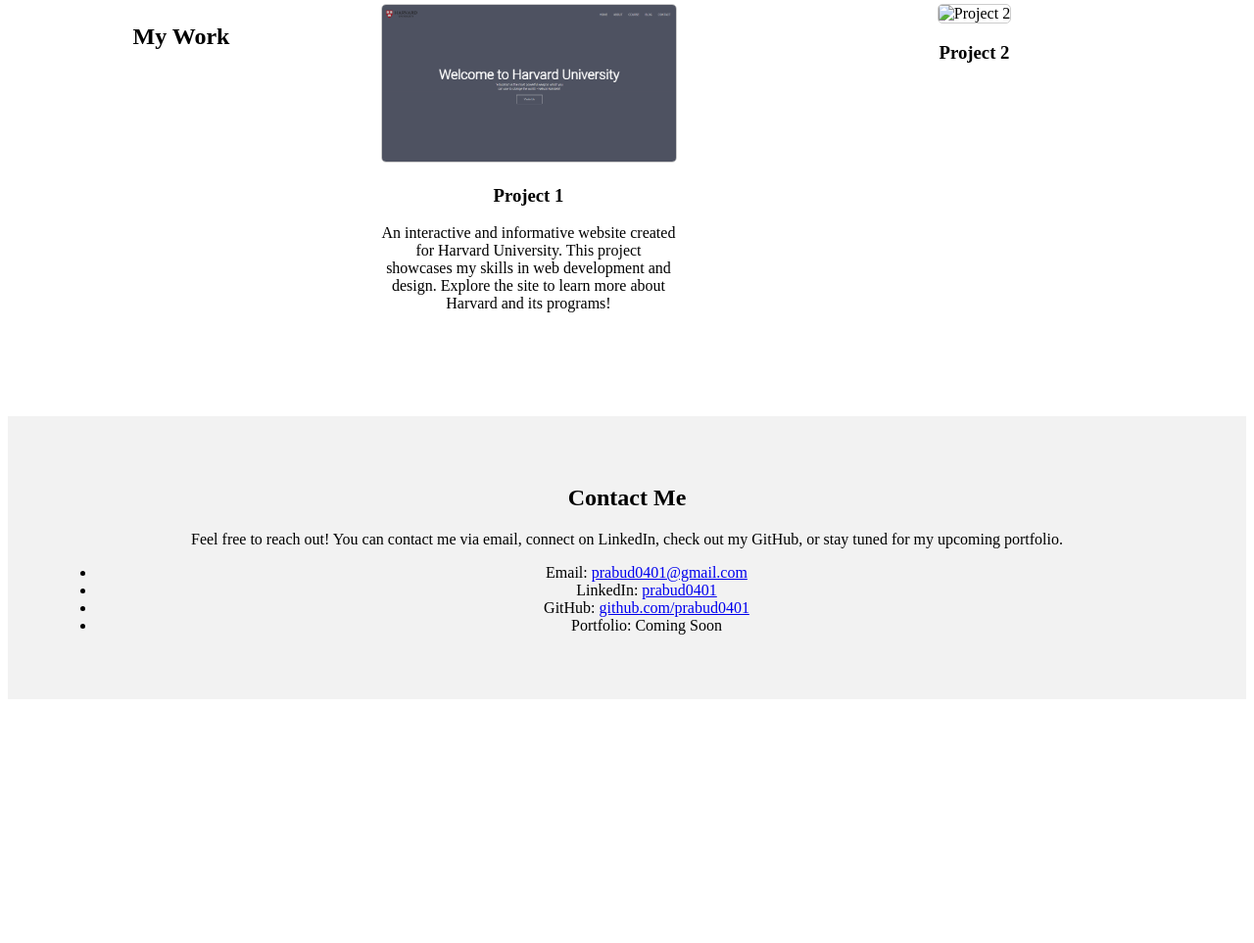
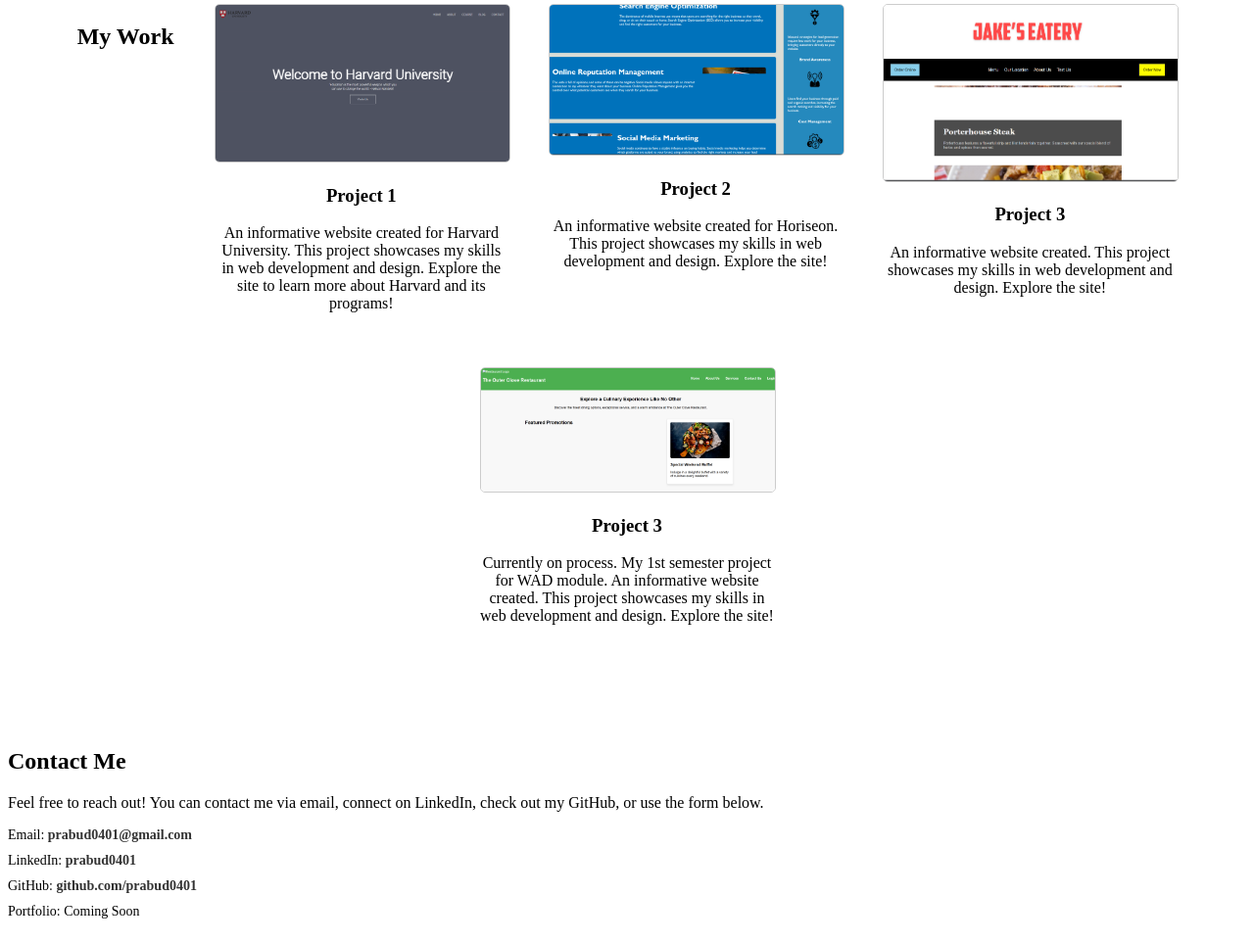
Before and after one commit to prabud0401/FlexPortfolio, a plain HTML site: page index.html in a window 1280 px wide. Shown: the part 853-1816 px from the top of the page at 98% size. Before the commit the page ends 1575 px from the top, so only its background shows below. Drawn offline with Linux system fonts and the light colour scheme; a script that the page names is missing.

Commit message:
updated style

```diff
--- a/assets/style.css
+++ b/assets/style.css
@@ -84,12 +84,29 @@
     border-radius: 5px;
 }
 
-/* Contact Section styling */
-#contact {
-    text-align: center;
-    padding: 50px;
-    background-color: #f2f2f2;
+
+
+/* Additional Contact Details Styling */
+#contact .contact-details {
+    list-style-type: none;
+    padding: 0;
 }
+
+#contact .contact-details li {
+    font-size: 14px;
+    margin-bottom: 10px;
+}
+
+#contact .contact-details a {
+    color: #333;
+    text-decoration: none;
+    font-weight: bold;
+}
+
+#contact .contact-details a:hover {
+    color: #555;
+}
+
 
 
 /* Responsive design - adjust as needed */
--- a/index.html
+++ b/index.html
@@ -38,16 +38,41 @@
             </a>
             <h3>Project 1</h3>
             <p>
-                An interactive and informative website created for Harvard University. This project showcases my skills
+                An informative website created for Harvard University. This project showcases my skills
                 in web development and design. Explore the site to learn more about Harvard and its programs!
             </p>
         </div>
         <div class="project">
-            <img src="project2.jpg" alt="Project 2">
+            <a href="https://prabud0401.github.io/accessible-marketing-site-refactor/" target="_blank" rel="noopener noreferrer">
+                <img src="images/project2.png" alt="Project 2">
+            </a>
             <h3>Project 2</h3>
-            <!-- Add project details or a link to the deployed project -->
+            <p>
+                An informative website created for Horiseon. This project showcases my skills
+                in web development and design. Explore the site!
+            </p>
         </div>
-        <!-- Add more projects as needed -->
+        <div class="project">
+            <a href="https://prabud0401.github.io/03-Stu-Jakes-Eatery/" target="_blank" rel="noopener noreferrer">
+                <img src="images/project3.png" alt="Project 3">
+            </a>
+            <h3>Project 3</h3>
+            <p>
+                An informative website created. This project showcases my skills
+                in web development and design. Explore the site!
+            </p>
+        </div>
+        <div class="project">
+            <a href="https://prabud0401.github.io/OuterCloveWebApp/" target="_blank" rel="noopener noreferrer">
+                <img src="images/project4.png" alt="Project 4">
+            </a>
+            <h3>Project 3</h3>
+            <p>
+                Currently on process. My 1st semester project for WAD module.
+                An informative website created. This project showcases my skills
+                in web development and design. Explore the site!
+            </p>
+        </div>
     </section>
 
     <!-- Contact Section -->
@@ -55,9 +80,12 @@
     <h2>Contact Me</h2>
     <p>
         Feel free to reach out! You can contact me via email, connect on LinkedIn, check out my GitHub,
-            or stay tuned for my upcoming portfolio.
+        or use the form below.
     </p>
-        <ul>
+
+
+    <!-- Additional Contact Details -->
+    <ul class="contact-details">
         <li>Email: <a href="mailto:prabud0401@gmail.com">prabud0401@gmail.com</a></li>
         <li>LinkedIn: <a href="https://www.linkedin.com/in/prabud0401" target="_blank">prabud0401</a></li>
         <li>GitHub: <a href="https://github.com/prabud0401" target="_blank">github.com/prabud0401</a></li>
@@ -65,6 +93,7 @@
     </ul>
 </section>
 
+
     <script src="script.js"></script>
 </body>
 </html>
```
Also changed, not shown: images/project2.png (added), images/project3.png (added), images/project4.png (added). Lines whose indentation alone changed are shown as unchanged.
